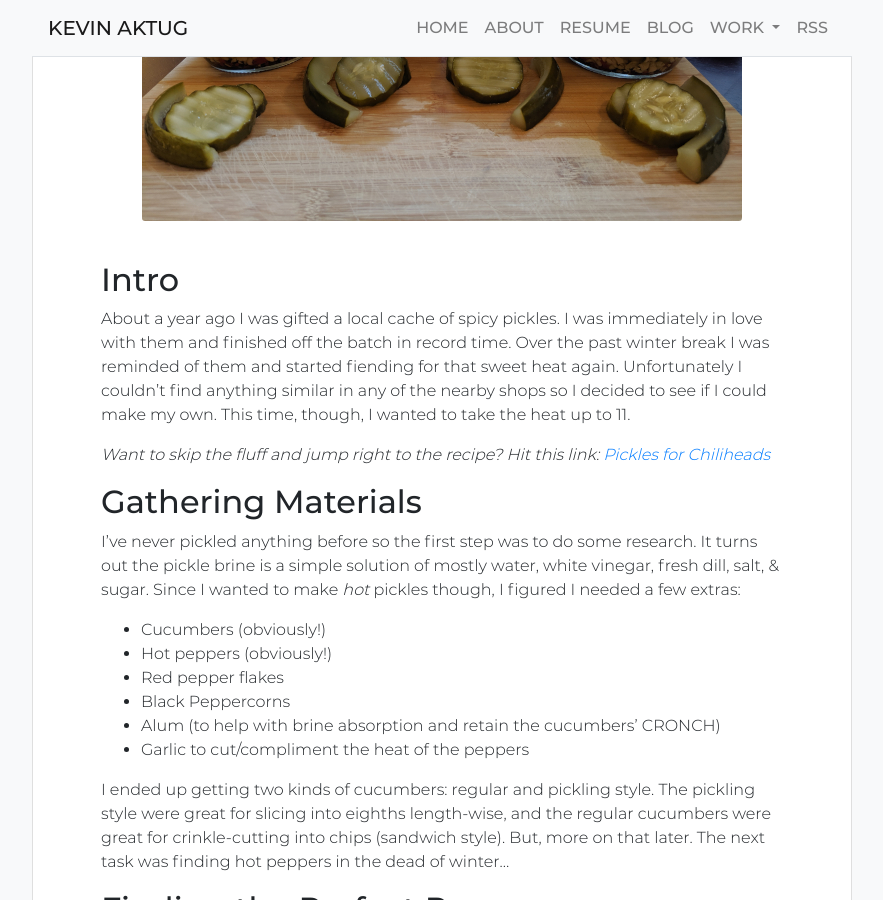
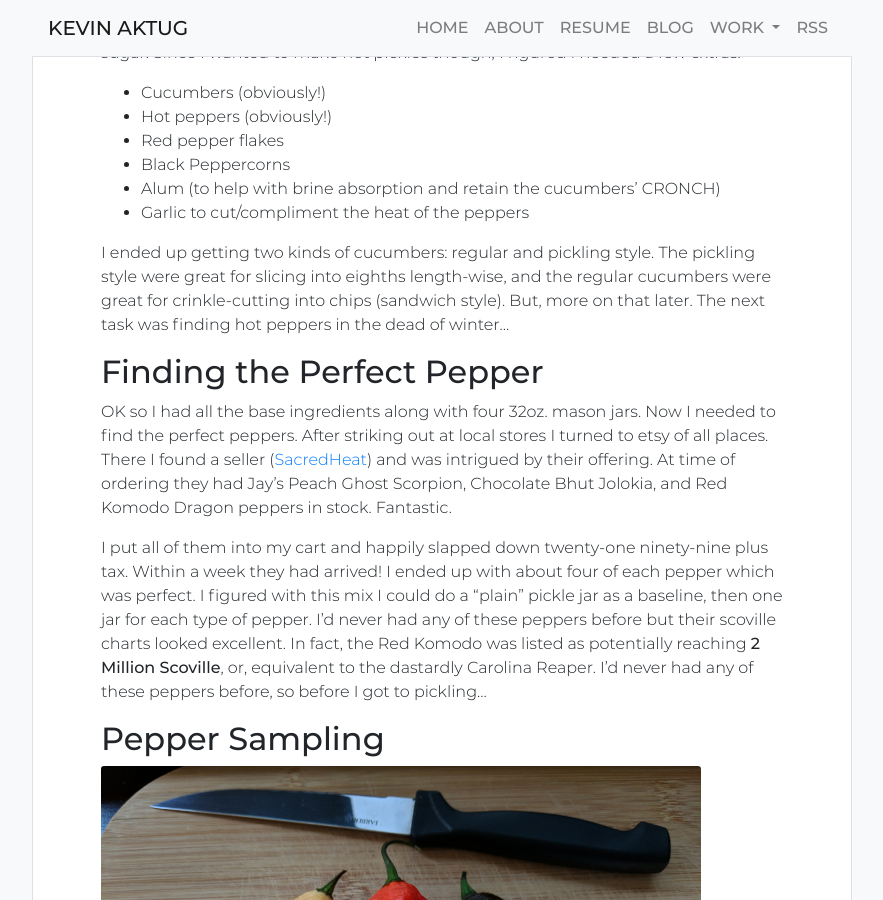
Before and after one commit to Kmagameguy/portfolio, a Jekyll site: the page built from _posts/2022-01-27-pickles-for-chilliheads.md, in a window 1280 px wide and 900 px high, scrolled down 1045 px. Shown: the whole window, without its empty margins (198-1081 px from the left). Built offline with Jekyll 4.4.1, drawn with Linux system fonts in a browser that asks for light colours.

Commit message:
Fixup 'Pickles for Chiliheads' Post

```diff
--- a/_posts/2022-01-27-pickles-for-chilliheads.md
+++ b/_posts/2022-01-27-pickles-for-chilliheads.md
@@ -4,14 +4,9 @@
 author: Kevin
 tags:
 thumbnail: /assets/images/posts/2022-01-27-pickles-for-chilliheads/thumb.jpg
+thumbnail_alt: A photograph of the finished pickles in several jars
+Thumbnail_credit: Photo by me
 ---
-
-<div class="row justify-content-center">
-  <a href="{{ page.thumbnail }}"><img src="{{ page.thumbnail }}" alt="nic cage"></a>
-</div>
-<br />
-
-## Intro
 
 About a year ago I was gifted a local cache of spicy pickles.  I was immediately in love with them and finished off the batch in record time.  Over the past winter break I was reminded of them and started fiending for that sweet heat again.  Unfortunately I couldn't find anything similar in any of the nearby shops so I decided to see if I could make my own.  This time, though, I wanted to take the heat up to 11.
 
```
